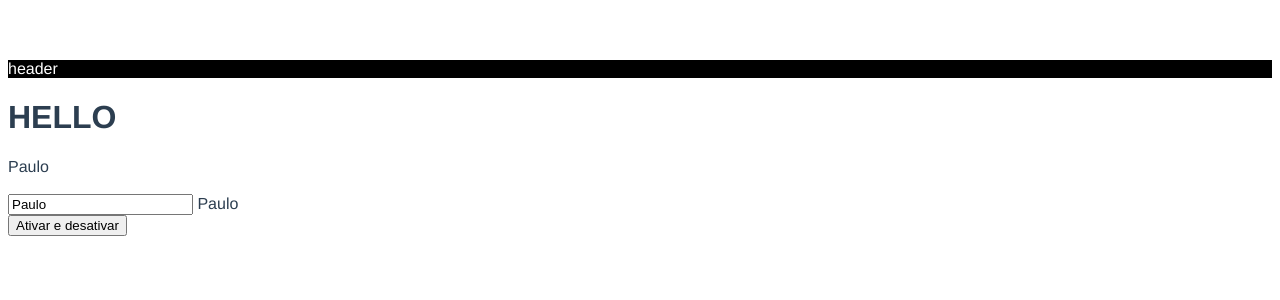
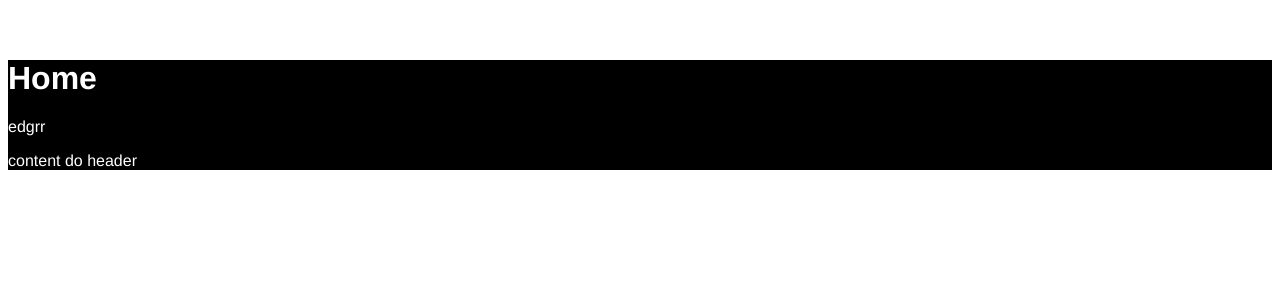
Before and after one commit to paulopariz/curso-vue, a Vue app: page / in a window 1280 px wide. Shown: the top 300 px of the page. Built offline with nearby package versions, Linux system fonts and the light colour scheme.

Commit message:
aula13 / slot

```diff
--- a/src/App.vue
+++ b/src/App.vue
@@ -917,7 +917,7 @@ export default {
 
 <!-- ESTE É O TEMPLETE REFERENTE Á AULA 12 | ciclo -->
 
-<template>
+<!-- <template>
 
   <div>
     <TheHeader v-if="showHeader" />
@@ -1010,6 +1010,90 @@ export default {
   }
 
 
+</style> -->
+
+<!-- FIM TEMPLETE REFERENTE Á AULA 12 | ciclo -->
+
+
+
+
+
+<!--///////////////////////////////////////-->
+
+
+
+
+
+<!-- ESTE É O TEMPLETE REFERENTE Á AULA 13 | slot -->
+
+
+<template>
+
+  <div>
+    <TheHeader>
+      <template v-slot:title>
+        Home
+      </template>
+
+      <template v-slot:description>
+        <p>
+          edgrr
+        </p>
+      </template>
+
+      content do header
+    </TheHeader>
+  </div>
+
+</template>
+
+<script>
+import TheHeader from './components/aula4/TheHeader.vue';
+
+
+export default {
+  name: 'App',
+  components: {
+    TheHeader
+  },
+  data() {
+    return {
+
+    }
+  },
+
+
+   beforeUpdate() {},
+   updated() {},
+   beforeCreate() {},
+   created() {},
+   beforeMount() {},
+   mounted() {},
+
+
+  watch: {
+},
+
+  methods: {
+
+  },
+
+  computed: {
+
+  }
+}
+</script>
+
+<style>
+  #app {
+    font-family: Avenir, Helvetica, Arial, sans-serif;
+    -webkit-font-smoothing: antialiased;
+    -moz-osx-font-smoothing: grayscale;
+    color: #2c3e50;
+    margin-top: 60px;
+  }
+
+
 </style>
 
-<!-- FIM TEMPLETE REFERENTE Á AULA 12 | ciclo -->
+<!-- FIM TEMPLETE REFERENTE Á AULA 13 | slot -->
--- a/src/components/aula4/TheHeader.vue
+++ b/src/components/aula4/TheHeader.vue
@@ -1,4 +1,7 @@
-<template>
+<!-- ESTE É O TEMPLETE REFERENTE Á AULA 12 | ciclo -->
+
+
+<!-- <template>
   <header class="header">header</header>
 </template>
 
@@ -31,4 +34,68 @@
     background-color: black;
     color: white;
   }
+</style> -->
+
+<!-- FIM TEMPLETE REFERENTE Á AULA 12 | ciclo -->
+
+
+
+
+
+<!--///////////////////////////////////////-->
+
+
+
+
+
+<!-- ESTE É O TEMPLETE REFERENTE Á AULA 13 | slot -->
+
+
+<template>
+  <header class="header">
+    <h1
+    v-if="$slots.title"
+      class="title">
+      <slot name="title" />
+    </h1>
+
+    <div class="description">
+      <slot name="description" />
+    </div>
+
+    <div class="content">
+      <slot />
+    </div>
+
+  </header>
+</template>
+
+<script>
+  export default {
+
+    mounted() {
+      console.log(this.$slots)
+    },
+
+    beforeUnmount() {
+
+    },
+    unmounted() {
+
+    },
+
+    methods: {
+
+
+    },
+  }
+</script>
+
+<style>
+  .header {
+    background-color: black;
+    color: white;
+  }
 </style>
+
+<!-- FIM TEMPLETE REFERENTE Á AULA 13 | slot -->
```
